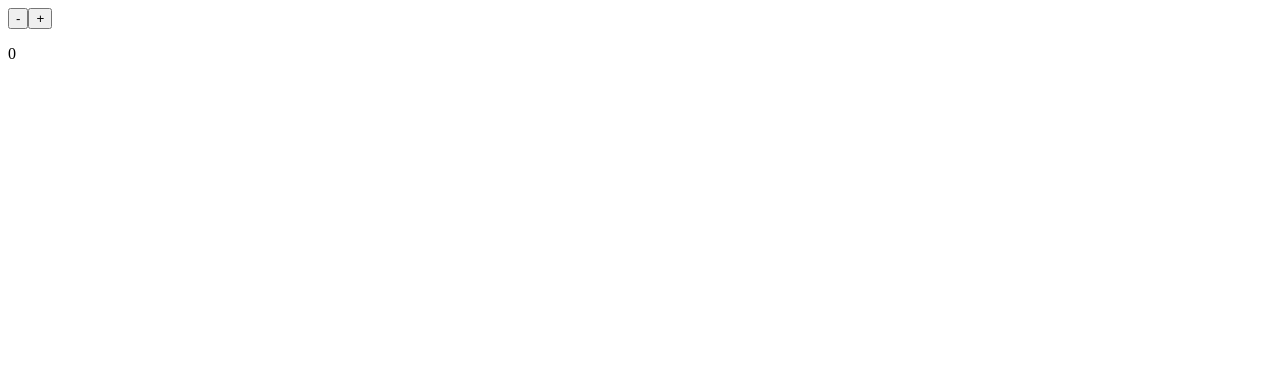
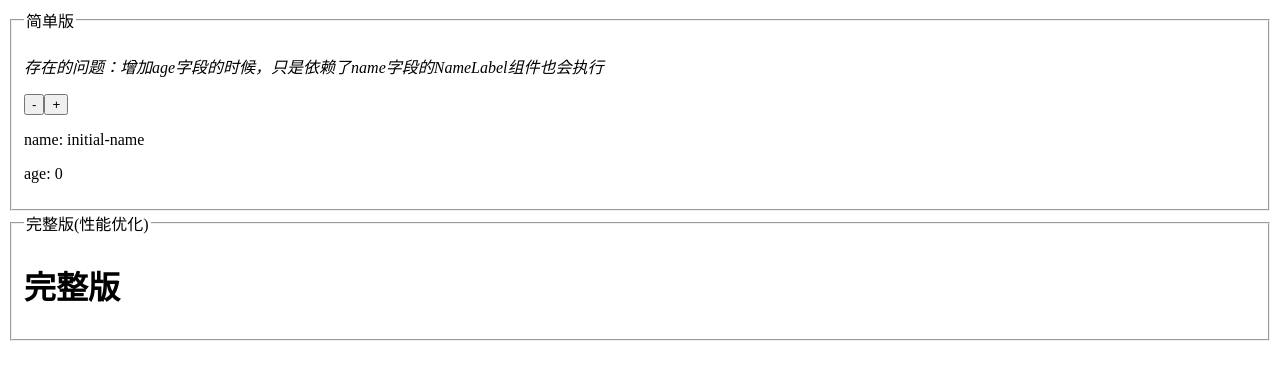
Before and after one commit to vkboo/vk-codes, a React (Create React App) app in the folder react-context-hooks/: page / in a window 1280 px wide. Shown: the top 380 px of the page. Built offline with nearby package versions, Linux system fonts and the light colour scheme.

Commit message:
feat: context+hooks实现数据状态管理的应用，简单版

```diff
--- a/react-context-hooks/src/App.js
+++ b/react-context-hooks/src/App.js
@@ -1,12 +1,18 @@
-import Header from './components/Header'
-import Footer from './components/Footer'
-import { StoreProvider } from './store/index.js';
+import EasyDemo from "./easyVersion";
+import CompletedDemo from "./completedVersion";
 function App() {
   return (
-    <StoreProvider>
-        <Header/>
-        <Footer/>
-    </StoreProvider>
+    <>
+      <fieldset>
+        <legend>简单版</legend>
+        <p><em>存在的问题：增加age字段的时候，只是依赖了name字段的NameLabel组件也会执行</em></p>
+        <EasyDemo />
+      </fieldset>
+      <fieldset>
+        <legend>完整版(性能优化)</legend>
+        <CompletedDemo />
+      </fieldset>
+    </>
   );
 }
 
--- /dev/null
+++ b/react-context-hooks/src/completedVersion/index.jsx
@@ -0,0 +1 @@
+export default () => <h1>完整版</h1>
--- a/react-context-hooks/src/components/Footer.jsx
+++ /dev/null
@@ -1,13 +0,0 @@
-import React from 'react';
-import { useStore } from '../store';
-
-function Footer() {
-    const state = useStore();
-    console.log('footer udpate');
-
-    return (
-        <p>{state.count}</p>
-    );
-}
-
-export default Footer;
--- /dev/null
+++ b/react-context-hooks/src/easyVersion/components/Footer.jsx
@@ -0,0 +1,27 @@
+import React from 'react';
+import { useStore } from '../store';
+
+function NameLabel () {
+    // 因为这里的`useStore`就是依赖了`useContext(StoreContext);`，所以只要StoreContext.Provider中的value变了，这个组件就要重新执行，这是一种性能的浪费
+    console.log('name render');
+    const state = useStore();
+    return <p>name: { state.name }</p>
+}
+
+function AgeLabel () {
+    console.log('age render');
+    const state = useStore();
+    return <p>age: { state.age }</p>
+}
+
+function Footer() {
+    console.log('footer render');
+    return (
+        <>
+            <NameLabel />
+            <AgeLabel />
+        </>
+    );
+}
+
+export default Footer;
--- /dev/null
+++ b/react-context-hooks/src/easyVersion/index.jsx
@@ -0,0 +1,13 @@
+import Header from './components/Header'
+import Footer from './components/Footer'
+import { StoreProvider } from './store/index.js';
+function EasyDemo() {
+  return (
+    <StoreProvider>
+        <Header/>
+        <Footer/>
+    </StoreProvider>
+  );
+}
+
+export default EasyDemo;
--- a/react-context-hooks/src/store/index.js
+++ b/react-context-hooks/src/easyVersion/store/index.js
@@ -1,13 +1,22 @@
 import React, { createContext, useReducer, useContext } from 'react';
 
-const initialState = { count: 0 };
+const initialState = {
+    name: 'initial-name',
+    age: 0,
+};
 
 function reducer(state, action) {
     switch (action.type) {
         case 'increment':
-            return { count: state.count + 1 };
+            return {
+                ...state,
+                age: state.age + 1,
+            };
         case 'decrement':
-            return { count: state.count - 1 };
+            return {
+                ...state,
+                age: state.age - 1,
+            };
         default:
             throw new Error();
     }
```
Also changed, not shown: react-context-hooks/src/easyVersion/components/Header.jsx (renamed from react-context-hooks/src/components/Header.jsx), 1 other file (tests, documents, lock files or other folders).
